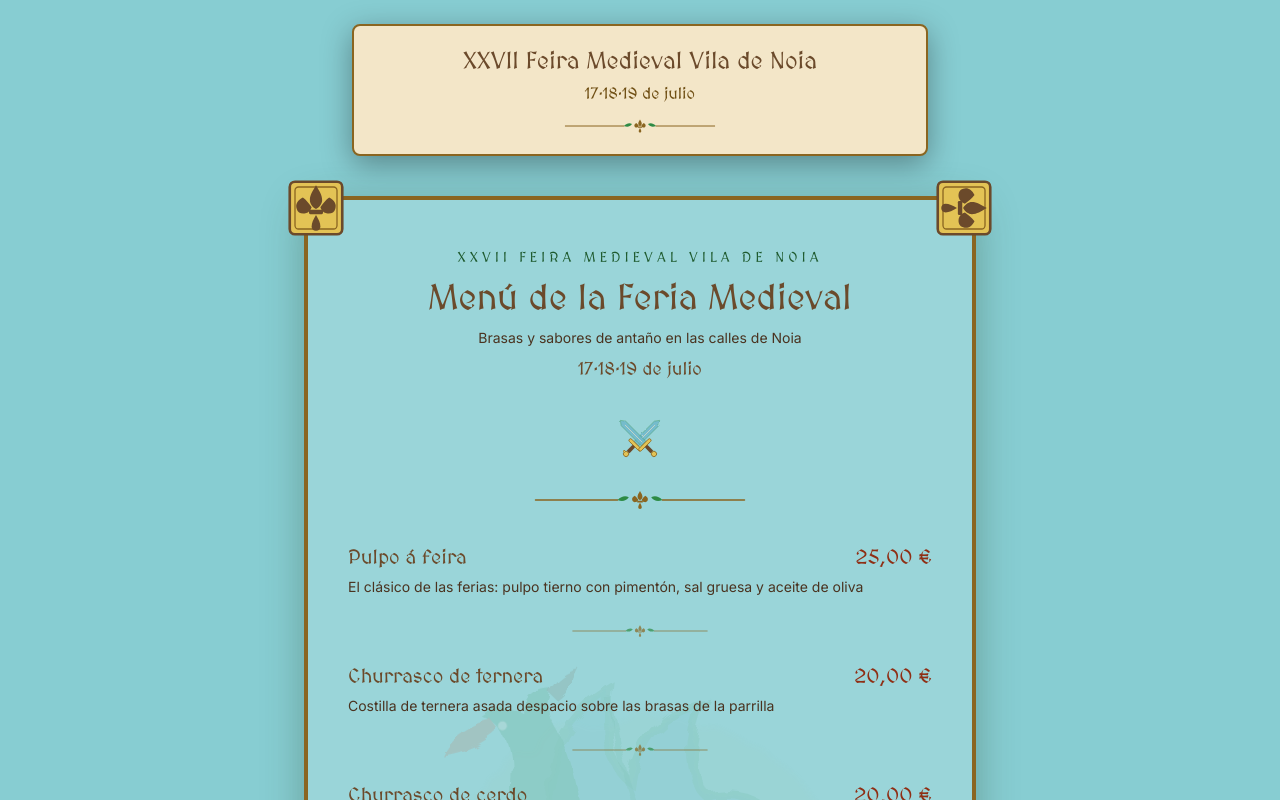
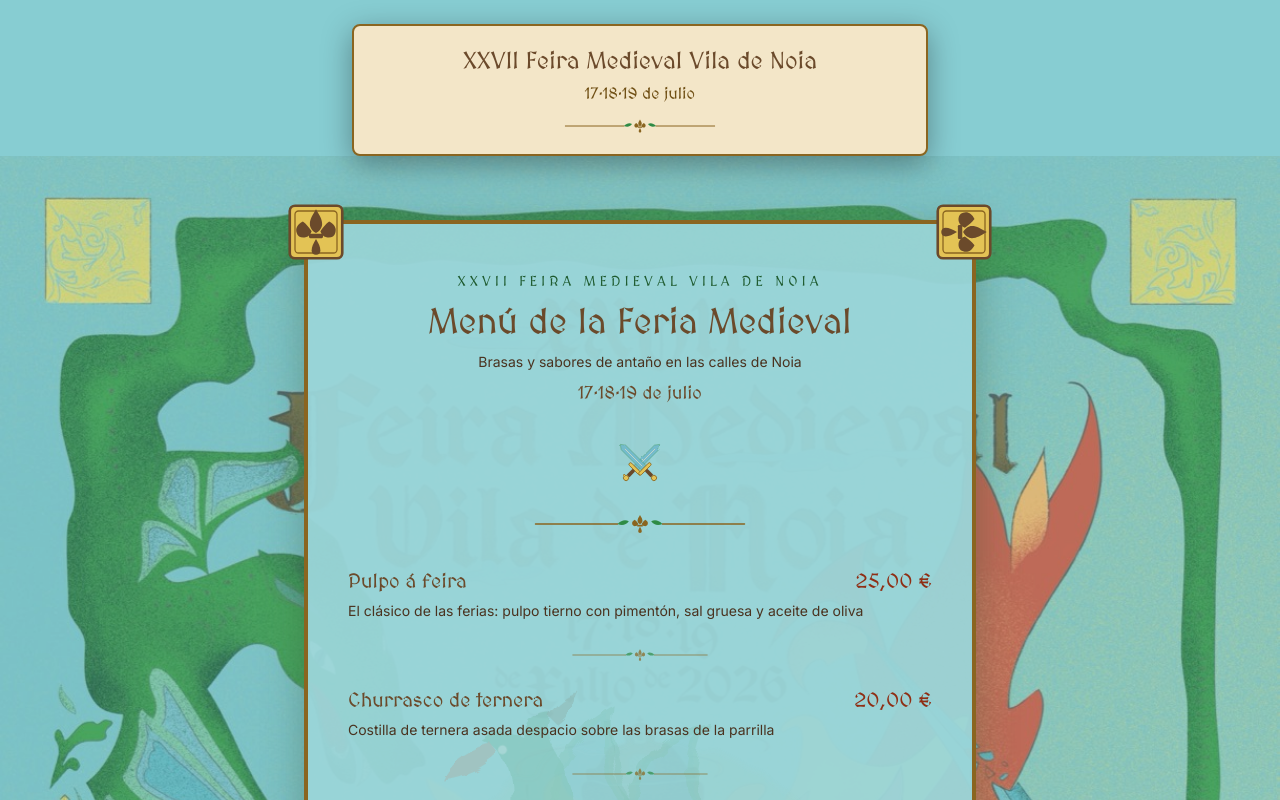
Before and after one commit to aleglope/La-Parrilla-de-champi, a Next.js app: page /es/feria-preview in a window 1280 px wide. Shown: the top 800 px of the page. Built offline with nearby package versions, Linux system fonts and the light colour scheme.

Commit message:
feat(feria): use official fair poster as medieval menu background

```diff
--- a/components/feria/MedievalMenuContent.tsx
+++ b/components/feria/MedievalMenuContent.tsx
@@ -1,3 +1,4 @@
+import Image from "next/image";
 import {
   MEDIEVAL_DISHES,
   FERIA_TEXTS,
@@ -25,8 +26,20 @@ export function MedievalMenuContent({ lang }: MedievalMenuContentProps) {
   const texts = FERIA_TEXTS[lang];
 
   return (
-    <section className="bg-[#87CDD2] py-10 px-4 sm:px-6">
-      <div className="relative mx-auto max-w-2xl rounded-lg border-4 border-[#8A6520] bg-[#9AD5D9] px-5 py-12 sm:px-10 shadow-[0_10px_40px_rgba(43,74,43,0.35)]">
+    <section className="relative overflow-hidden bg-[#87CDD2] py-14 px-4 sm:py-16 sm:px-6">
+      {/* Cartel oficial de la feria como fondo (decorativo) */}
+      <Image
+        src="/feria/cartel-feria-2026.jpg"
+        alt=""
+        fill
+        priority
+        sizes="100vw"
+        className="pointer-events-none select-none object-cover object-[50%_18%]"
+      />
+      {/* Velo turquesa para integrar el cartel y asegurar legibilidad en bordes */}
+      <div className="absolute inset-0 bg-[#87CDD2]/25" aria-hidden="true" />
+
+      <div className="relative mx-auto max-w-2xl rounded-lg border-4 border-[#8A6520] bg-[#9AD5D9]/95 px-5 py-12 sm:px-10 shadow-[0_10px_40px_rgba(43,74,43,0.35)]">
         {/* Cuadros mostaza en las 4 esquinas */}
         <CornerOrnament className="absolute -top-5 -left-5 h-12 w-12 sm:h-14 sm:w-14" />
         <CornerOrnament className="absolute -top-5 -right-5 h-12 w-12 sm:h-14 sm:w-14 rotate-90" />
```
Also changed, not shown: public/feria/cartel-feria-2026.jpg (added).
